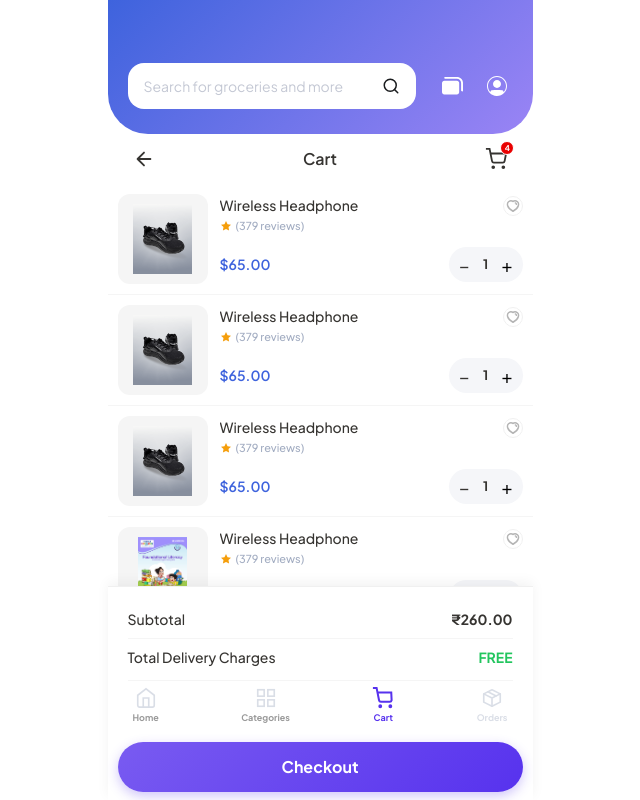
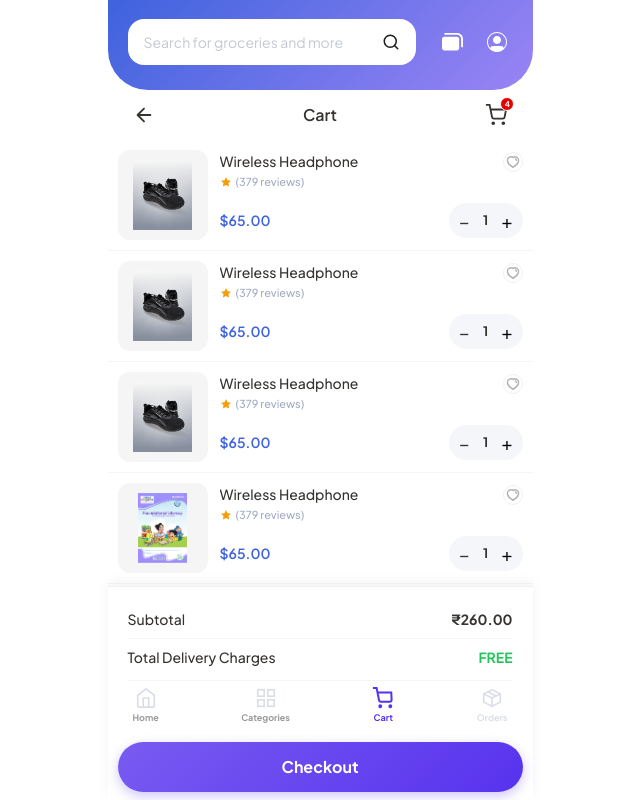
Before and after one commit to shreeram-kaudare-tc/student-kare, an Angular app in the folder student-kare-fe/: page /cart in a window 1280 px wide. Shown: the whole page, without its empty margins (320-960 px from the left). Built offline with nearby package versions, Linux system fonts and the light colour scheme.

Commit message:
basic hcange s

```diff
--- a/student-kare-fe/src/app/pages/cart/cart.html
+++ b/student-kare-fe/src/app/pages/cart/cart.html
@@ -4,10 +4,10 @@
   <div class="flex-1 overflow-y-auto" style="padding-bottom: 210px;">
 
     <!-- 1. Responsive Header (Gradient with 40px Radius) -->
-    <div class="w-full relative overflow-hidden" style="height: 134px; background: linear-gradient(135deg, #3E63DD 0%, #9A84F5 100%); border-radius: 0 0 40px 40px; padding: 1px 0;">
+    <div class="w-full relative overflow-hidden" style="height: 90px; background: linear-gradient(135deg, #3E63DD 0%, #9A84F5 100%); border-radius: 0 0 40px 40px; padding: 1px 0;">
 
       <!-- Content Frame (Centered & Responsive) -->
-      <div class="w-full flex flex-col justify-end pb-[16px] px-[20px]" style="height: 111px; margin-top: 13px;">
+      <div class="w-full flex flex-col justify-end pb-[16px] px-[20px]" style="height: 80px">
         <div class="flex items-center gap-[12px] md:gap-[21px]">
           <!-- Search Bar (Flexible) -->
           <div class="bg-white flex-1 flex items-center justify-between px-[16px]" style="height: 46px; border-radius: 16px;">
```
